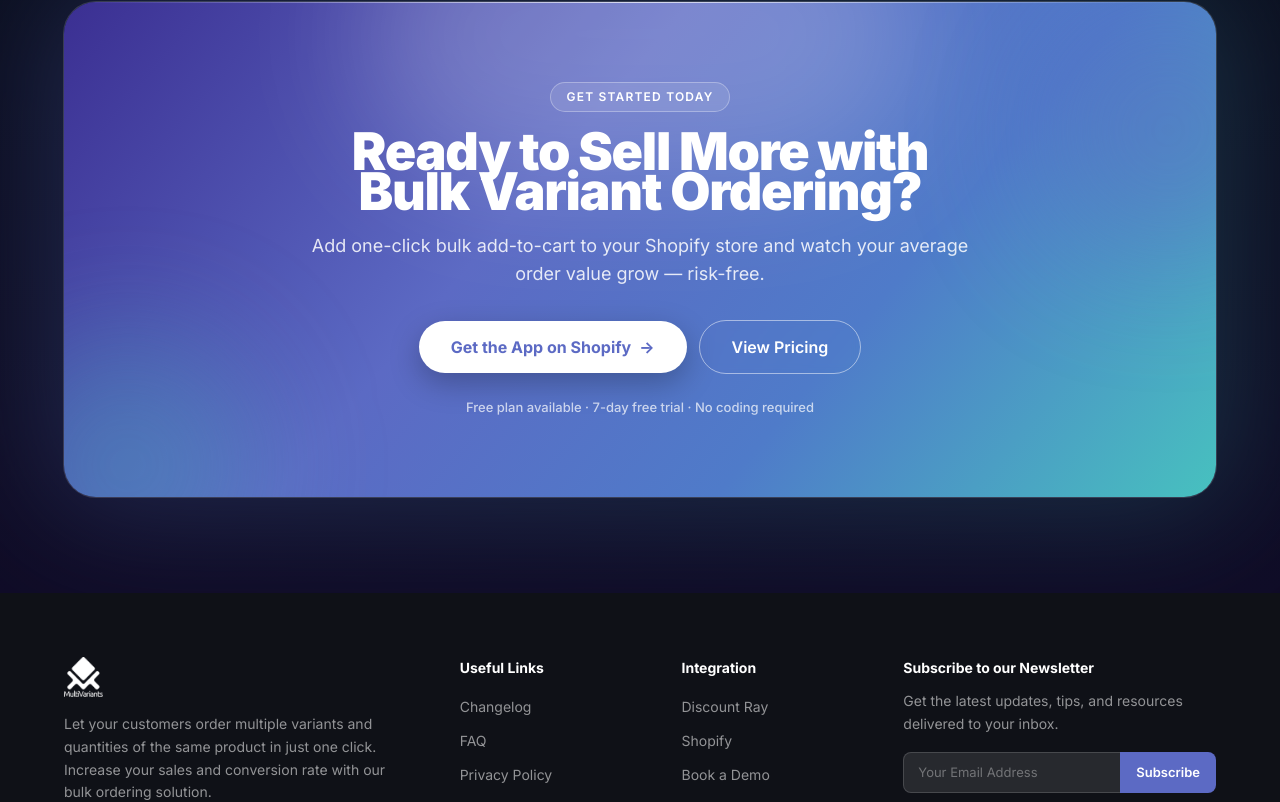
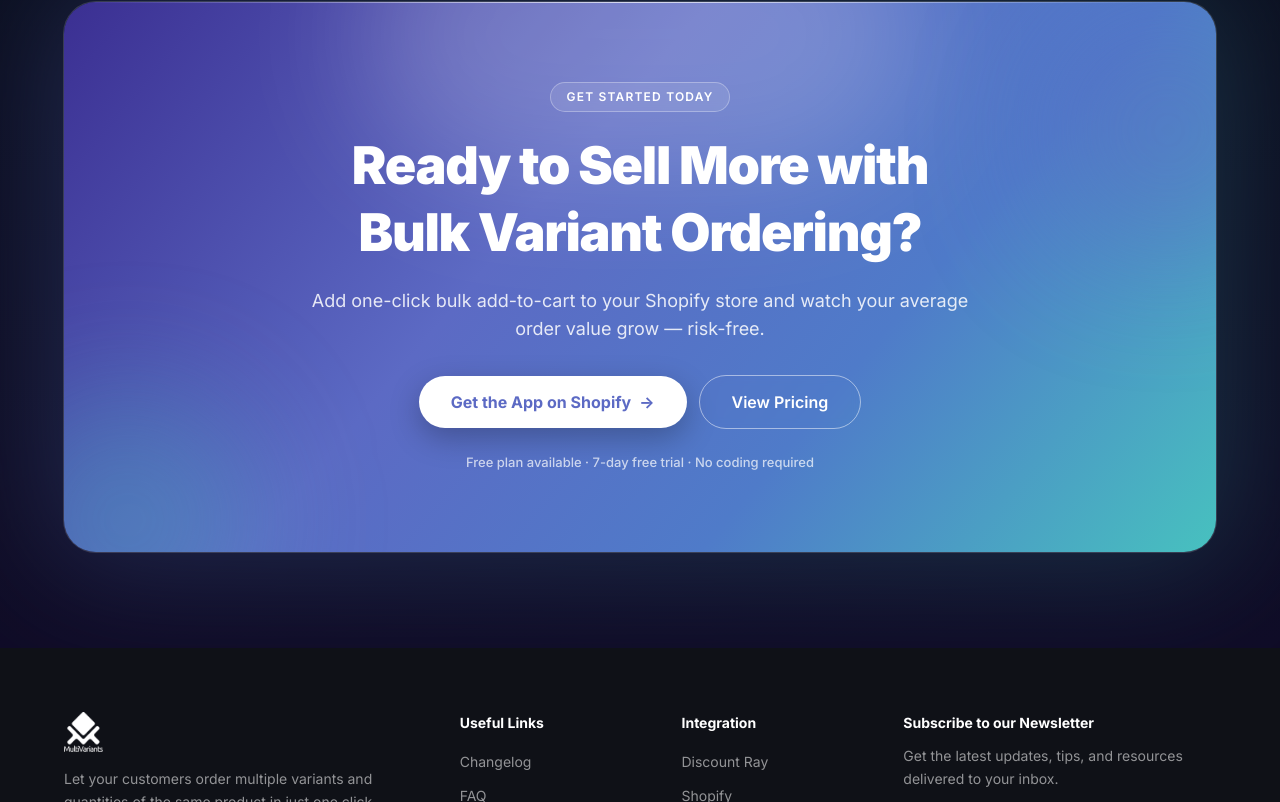
Before and after one commit to mehedi891/multivariants, a Next.js app: page / in a window 1280 px wide. Shown: the part 7374-8176 px from the top of the page. Built offline with nearby package versions, Linux system fonts and the light colour scheme; no server answers.

Commit message:
changes v4

```diff
--- a/components/CTASection.tsx
+++ b/components/CTASection.tsx
@@ -42,7 +42,7 @@
 
               <h2
                 id="cta-heading"
-                className="mt-5 text-3xl font-black leading-[1.28] tracking-tight text-white text-balance sm:text-4xl lg:text-[3.25rem]"
+                className="mt-5 text-3xl/[1.3] font-black tracking-tight text-white text-balance sm:text-4xl/[1.3] lg:text-[3.25rem]/[1.3]"
               >
                 Ready to Sell More with Bulk Variant Ordering?
               </h2>
```
